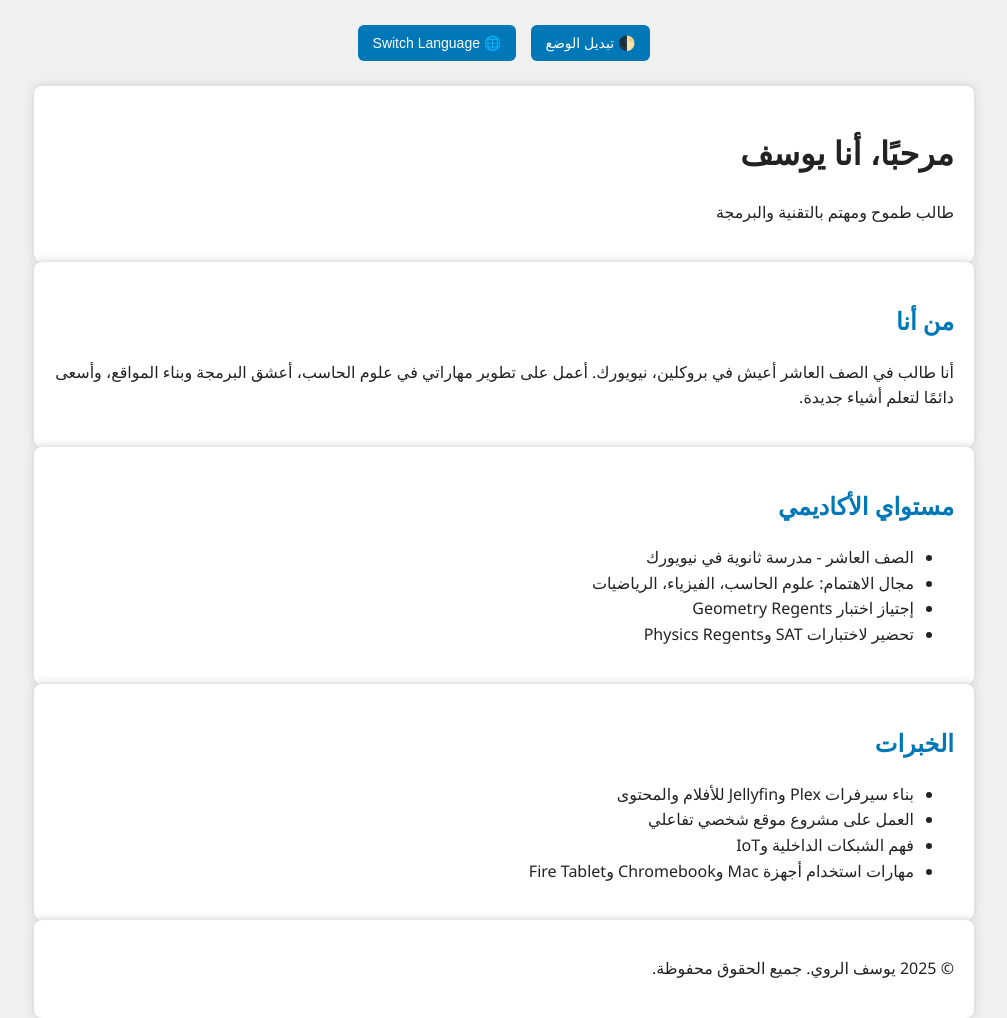
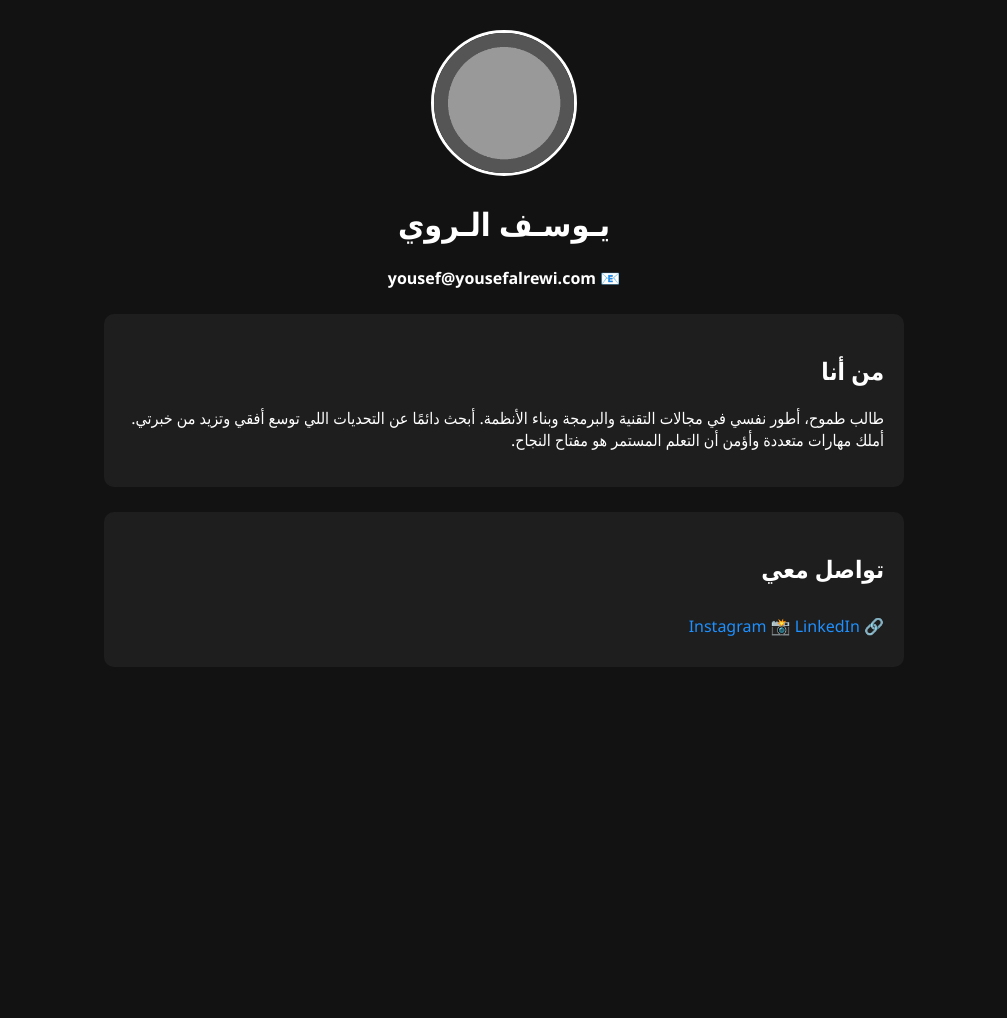
Before and after one commit to yka1530/Website-, a plain HTML site: page index.html in a window 1280 px wide. Shown: the whole page, without its empty margins (136-1143 px from the left). After the commit the page ends 800 px from the top, so only its background shows below. Drawn offline with Linux system fonts and the light colour scheme.

Commit message:
Add files via upload

```diff
--- a/index.html
+++ b/index.html
@@ -1,54 +1,28 @@
+
 <!DOCTYPE html>
 <html lang="ar" dir="rtl">
 <head>
   <meta charset="UTF-8">
-  <meta name="viewport" content="width=device-width, initial-scale=1">
-  <title>موقعي الشخصي</title>
+  <meta name="viewport" content="width=device-width, initial-scale=1.0">
+  <title>يـوسـف الـروي - الملف الشخصي</title>
   <link rel="stylesheet" href="style.css">
 </head>
-<body class="light">
-
-  <div class="controls">
-    <button onclick="toggleTheme()">🌓 تبديل الوضع</button>
-    <button onclick="toggleLang()">🌐 Switch Language</button>
+<body>
+  <div class="container">
+    <header>
+      <img src="avatar.png" alt="صورة يوسف" class="avatar">
+      <h1>يـوسـف الـروي</h1>
+      <p class="email">📧 yousef@yousefalrewi.com</p>
+    </header>
+    <section class="about">
+      <h2>من أنا</h2>
+      <p>طالب طموح، أطور نفسي في مجالات التقنية والبرمجة وبناء الأنظمة. أبحث دائمًا عن التحديات اللي توسع أفقي وتزيد من خبرتي. أملك مهارات متعددة وأؤمن أن التعلم المستمر هو مفتاح النجاح.</p>
+    </section>
+    <section class="links">
+      <h2>تواصل معي</h2>
+      <a href="https://www.linkedin.com/in/yousef-a-a51415364" target="_blank">🔗 LinkedIn</a>
+      <a href="https://www.instagram.com/ya__1530" target="_blank">📸 Instagram</a>
+    </section>
   </div>
-
-  <header>
-    <h1 id="title">مرحبًا، أنا يوسف</h1>
-    <p id="subtitle">طالب طموح ومهتم بالتقنية والبرمجة</p>
-  </header>
-
-  <section id="about">
-    <h2 id="about-title">من أنا</h2>
-    <p id="about-text">
-      أنا طالب في الصف العاشر أعيش في بروكلين، نيويورك. أعمل على تطوير مهاراتي في علوم الحاسب، أعشق البرمجة وبناء المواقع، وأسعى دائمًا لتعلم أشياء جديدة.
-    </p>
-  </section>
-
-  <section id="education">
-    <h2 id="edu-title">مستواي الأكاديمي</h2>
-    <ul id="edu-list">
-      <li>الصف العاشر - مدرسة ثانوية في نيويورك</li>
-      <li>مجال الاهتمام: علوم الحاسب، الفيزياء، الرياضيات</li>
-      <li>إجتياز اختبار Geometry Regents</li>
-      <li>تحضير لاختبارات SAT وPhysics Regents</li>
-    </ul>
-  </section>
-
-  <section id="experience">
-    <h2 id="exp-title">الخبرات</h2>
-    <ul id="exp-list">
-      <li>بناء سيرفرات Plex وJellyfin للأفلام والمحتوى</li>
-      <li>العمل على مشروع موقع شخصي تفاعلي</li>
-      <li>فهم الشبكات الداخلية وIoT</li>
-      <li>مهارات استخدام أجهزة Mac وChromebook وFire Tablet</li>
-    </ul>
-  </section>
-
-  <footer>
-    <p id="footer-text">© 2025 يوسف الروي. جميع الحقوق محفوظة.</p>
-  </footer>
-
-  <script src="script.js"></script>
 </body>
 </html>
--- a/style.css
+++ b/style.css
@@ -1,54 +1,42 @@
+
 body {
-  font-family: 'Segoe UI', sans-serif;
-  line-height: 1.6;
   margin: 0;
   padding: 0;
-  transition: background 0.3s, color 0.3s;
+  font-family: 'Segoe UI', Tahoma, Geneva, Verdana, sans-serif;
+  background-color: #121212;
+  color: #ffffff;
+  direction: rtl;
 }
-
-.controls {
+.container {
+  max-width: 800px;
+  margin: auto;
+  padding: 30px;
+}
+header {
   text-align: center;
-  margin: 20px;
 }
-
-.controls button {
-  margin: 5px;
-  padding: 10px 15px;
-  font-size: 14px;
-  cursor: pointer;
-  border: none;
-  border-radius: 6px;
-  background-color: #0077b6;
-  color: white;
+.avatar {
+  width: 140px;
+  height: 140px;
+  border-radius: 50%;
+  border: 3px solid #ffffff;
 }
-
-header, section, footer {
-  max-width: 900px;
-  margin: auto;
+.email {
+  font-weight: bold;
+  margin-top: 10px;
+}
+.about, .links {
+  background-color: #1e1e1e;
   padding: 20px;
-  border-radius: 8px;
+  border-radius: 10px;
+  margin-top: 25px;
 }
-
-.light {
-  background-color: #f0f0f0;
-  color: #222;
+a {
+  display: inline-block;
+  margin: 10px 0;
+  text-decoration: none;
+  color: #1e90ff;
 }
-
-.light section, .light header, .light footer {
-  background-color: white;
-  box-shadow: 0 0 10px #ccc;
+a:hover {
+  text-decoration: underline;
 }
-
-.dark {
-  background-color: #121212;
-  color: #eee;
-}
-
-.dark section, .dark header, .dark footer {
-  background-color: #1e1e1e;
-  box-shadow: 0 0 10px #000;
-}
-
-h2 {
-  color: #0077b6;
-}
```
Also changed, not shown: avatar.png (added).
